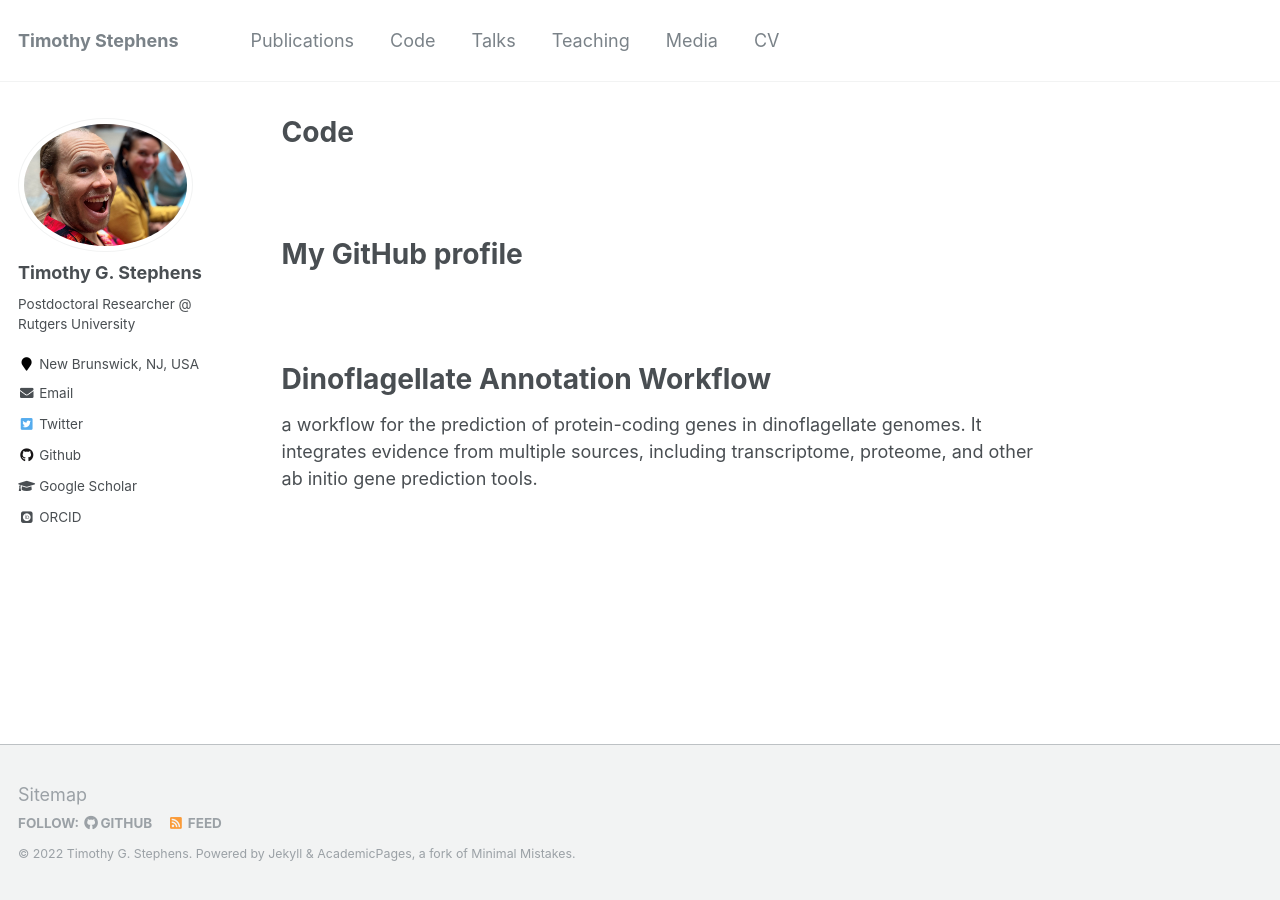
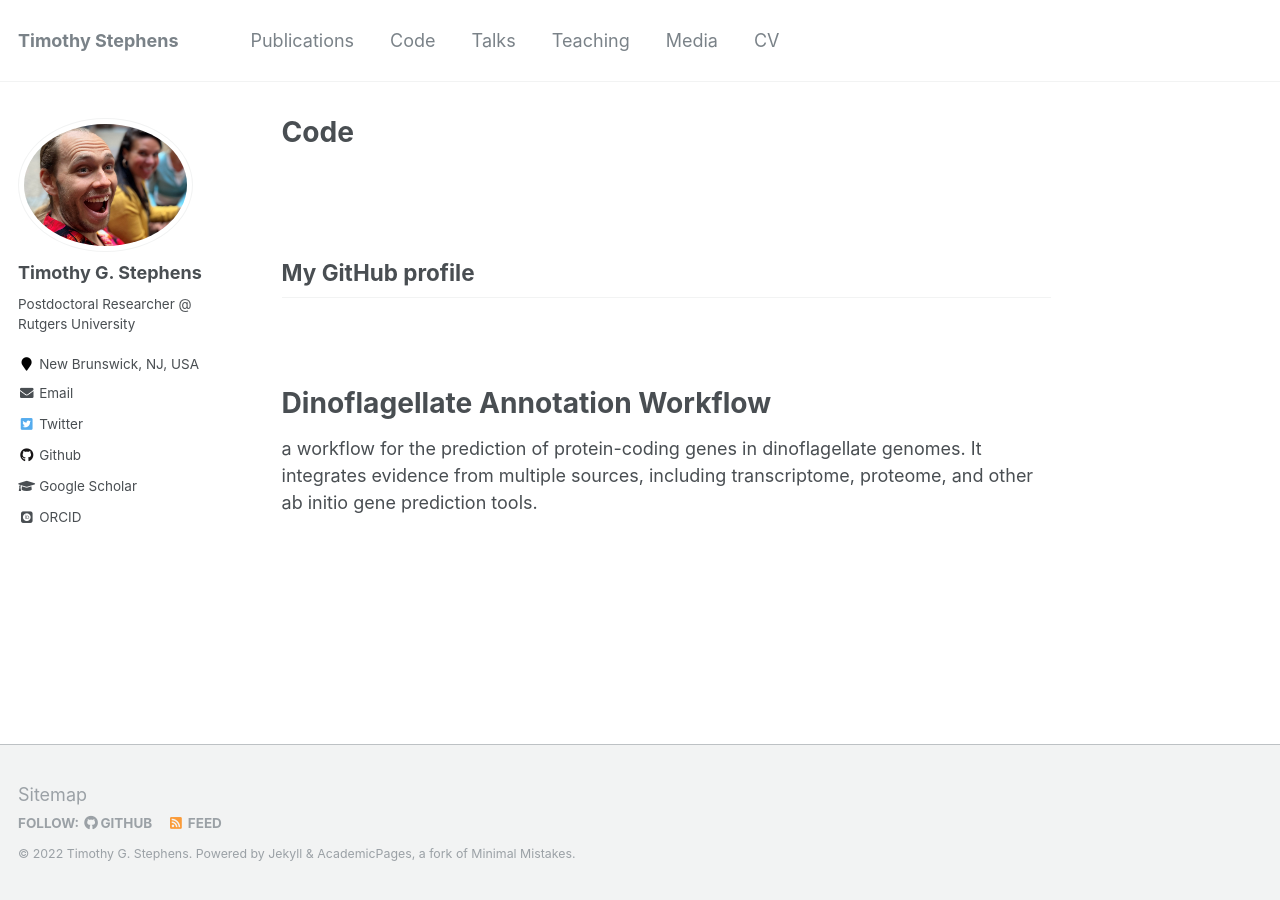
Before and after one commit to TimothyStephens/timothystephens.github.io, a Jekyll site: the page built from _pages/code.md, in a window 1280 px wide. Built offline with Jekyll 4.4.1, drawn with Linux system fonts in a browser that asks for light colours; some web fonts are replaced; a script that is not in the unit is left out.

Commit message:
Update pages on Mon Oct 10 01:16:26 EDT 2022

```diff
--- a/_pages/code.md
+++ b/_pages/code.md
@@ -16,9 +16,9 @@
 
 <br/><br/>
 
-# My GitHub profile
+## My GitHub profile
 
-<div class="github-card" data-github="TimothyStephens" data-width="400" data-height="318" data-theme="medium"></div>
+<div class="github-card" data-github="TimothyStephens" data-width="400" data-height="150" data-theme="default"></div>
 <script src="//cdn.jsdelivr.net/github-cards/latest/widget.js"></script>
 
 <br/><br/>
```
Also changed, not shown: 1 other file.
